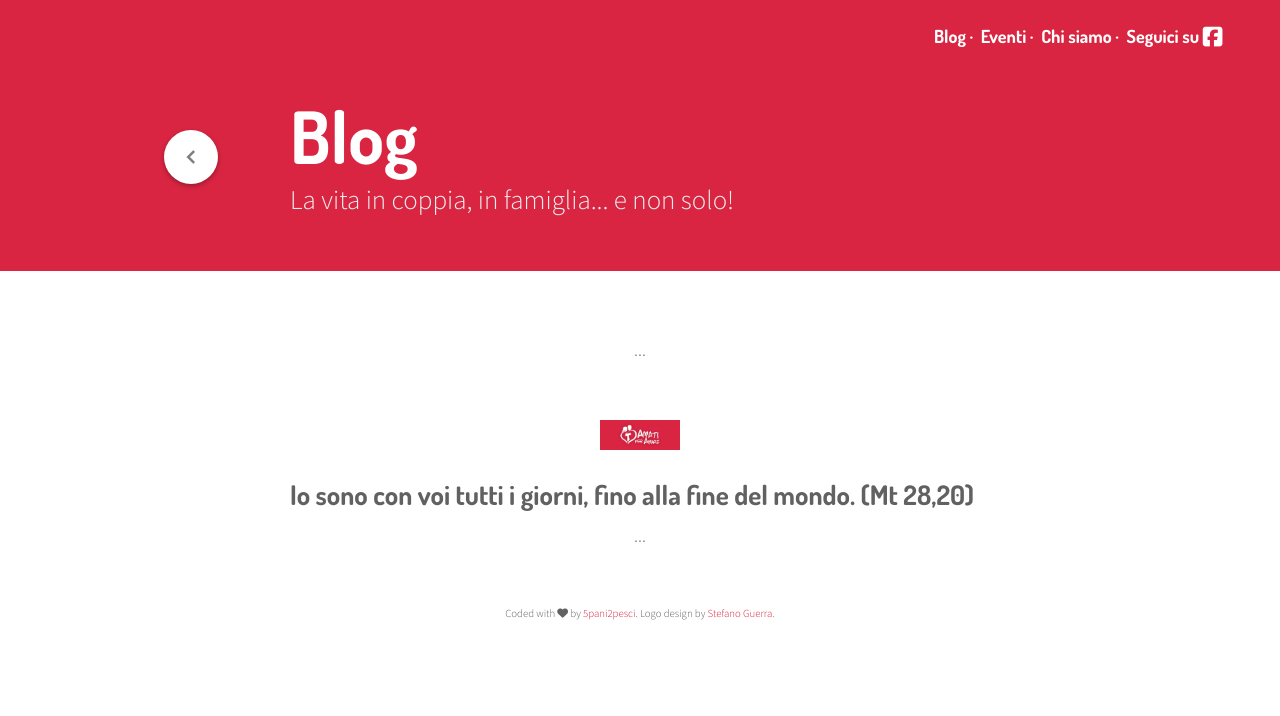
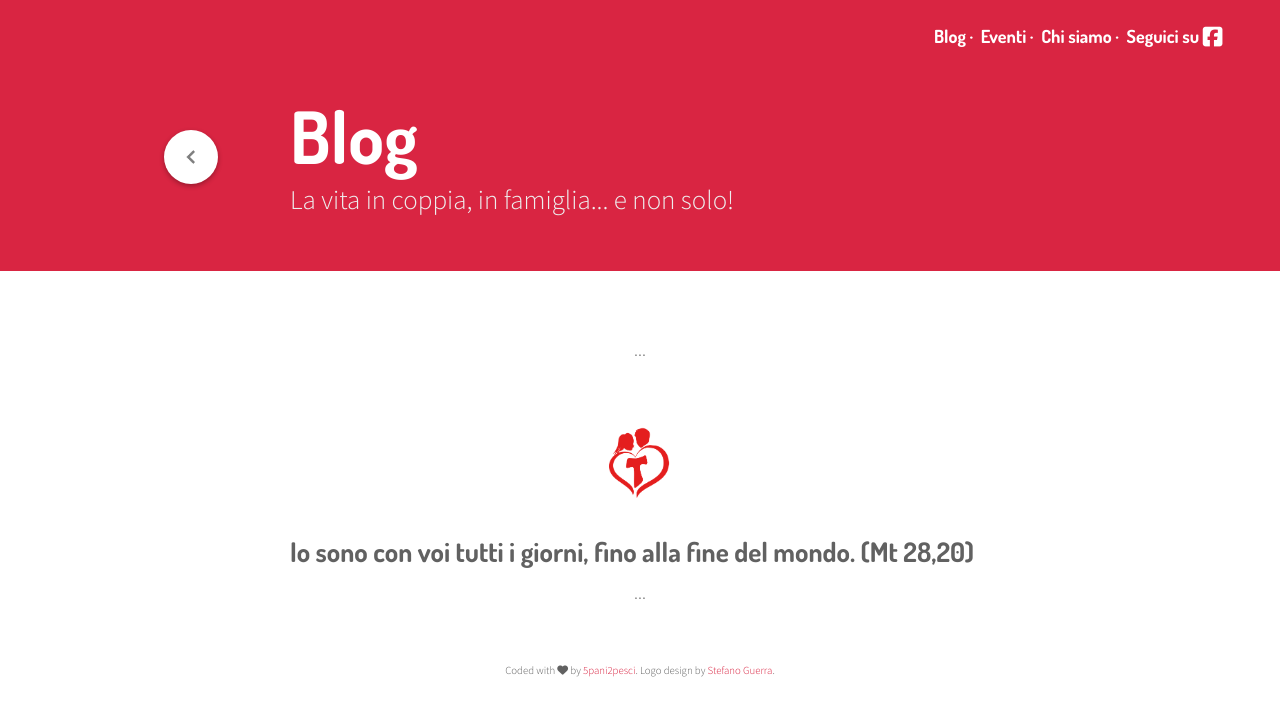
Before and after one commit to amatiperamare/amatiperamare.github.io, a Jekyll site: the page built from blog.markdown, in a window 1280 px wide. Shown: the top 716 px of the page. Built offline with Jekyll 4.4.1, drawn with Linux system fonts in a browser that asks for light colours; nearby versions of some CDN libraries.

Commit message:
Updated Config

```diff
--- a/_config.yml
+++ b/_config.yml
@@ -37,7 +37,7 @@ landing:
   events_title: <i class="fa fa-calendar-o"></i> &nbsp; Eventi
   blog_title: <i class="fa fa-pencil"></i> &nbsp; Blog
 footer:
-  image: "/uploads/logo%20amati%203%20(1).jpg"
+  image: "/uploads/amati%20per%20amare1.png"
   text: Io sono con voi tutti i giorni, fino alla fine del mondo. (Mt 28,20)
 navigation:
   landing:
```
